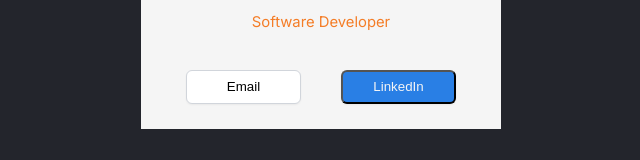
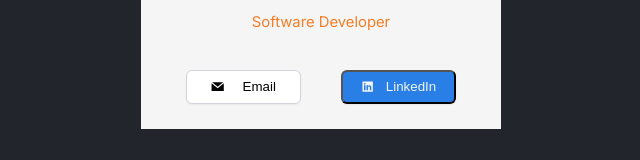
Before and after one commit to gcode101/Digital-Business-Card, a React (Vite) app: page / in a window 1280 px wide. Shown: the part 542-702 px from the top of the page, without its empty margins (319-959 px from the left). Built offline with nearby package versions, Linux system fonts and the light colour scheme; a web font is replaced by a local one.

Commit message:
added icons to info buttons

```diff
--- a/package.json
+++ b/package.json
@@ -10,7 +10,8 @@
   },
   "dependencies": {
     "react": "^18.2.0",
-    "react-dom": "^18.2.0"
+    "react-dom": "^18.2.0",
+    "react-icons": "^4.6.0"
   },
   "devDependencies": {
     "@types/react": "^18.0.17",
--- a/src/App.css
+++ b/src/App.css
@@ -93,6 +93,10 @@ body {
 }
 
 .email-button {
+  display: flex;
+  justify-content: center;
+  align-items: center;
+  justify-content: space-evenly;
   width: 115px;
   height: 34px;
   left: 151px;
@@ -104,6 +108,10 @@ body {
 }
 
 .linkedin-button {
+  display: flex;
+  justify-content: center;
+  align-items: center;
+  justify-content: space-evenly;
   width: 115px;
   height: 34px;
   left: 283px;
--- a/src/components/info.jsx
+++ b/src/components/info.jsx
@@ -1,4 +1,6 @@
 import photo from "../photo.jpg"
+import { GrMail } from "react-icons/gr";
+import { AiFillLinkedin } from "react-icons/ai";
 
 
 function Info () {
@@ -9,8 +11,14 @@ function Info () {
 				<h1>Guelmis Cortina</h1>
 				<h3>Software Developer</h3>
 				<div className='info-buttons'>
-					<button className='email-button'>Email</button>
-					<button className='linkedin-button'>LinkedIn</button>
+					<button className='email-button'>
+						<GrMail />
+						Email
+					</button>
+					<button className='linkedin-button'>
+						<AiFillLinkedin />
+						LinkedIn
+					</button>
 				</div>
 			</div>
 
```
Also changed, not shown: 1 other file (tests, documents, lock files or other folders).
